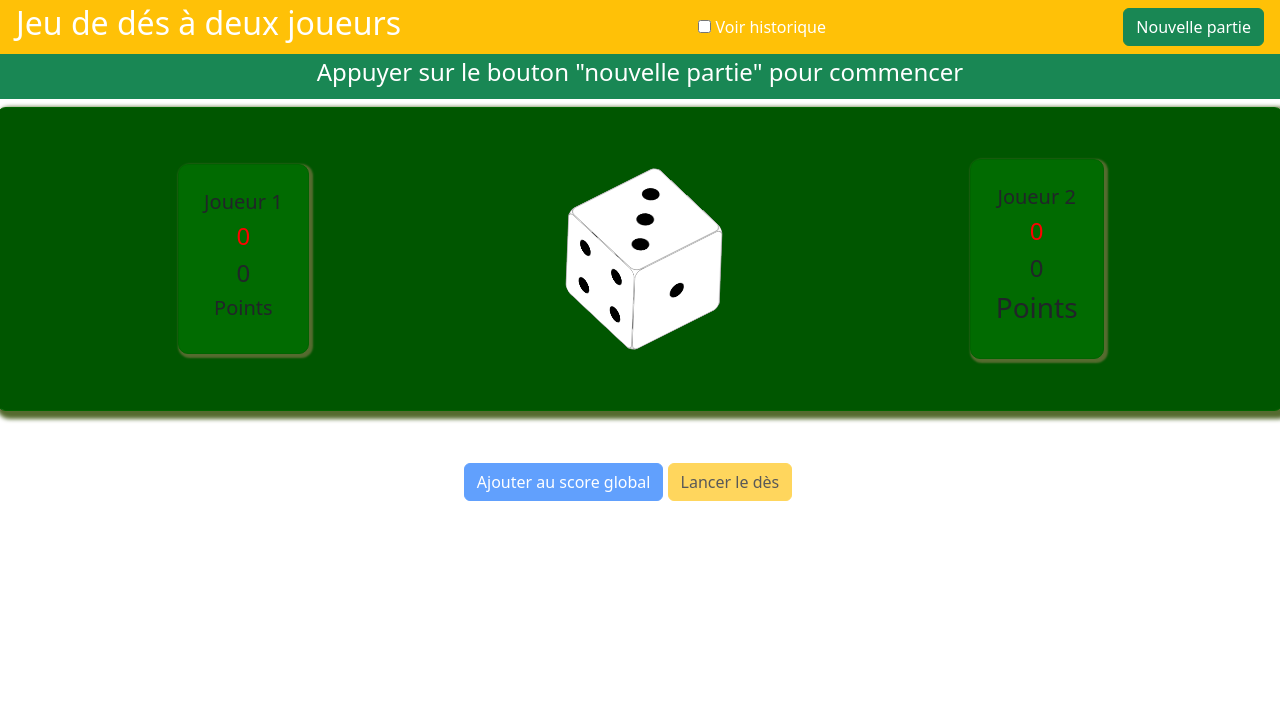
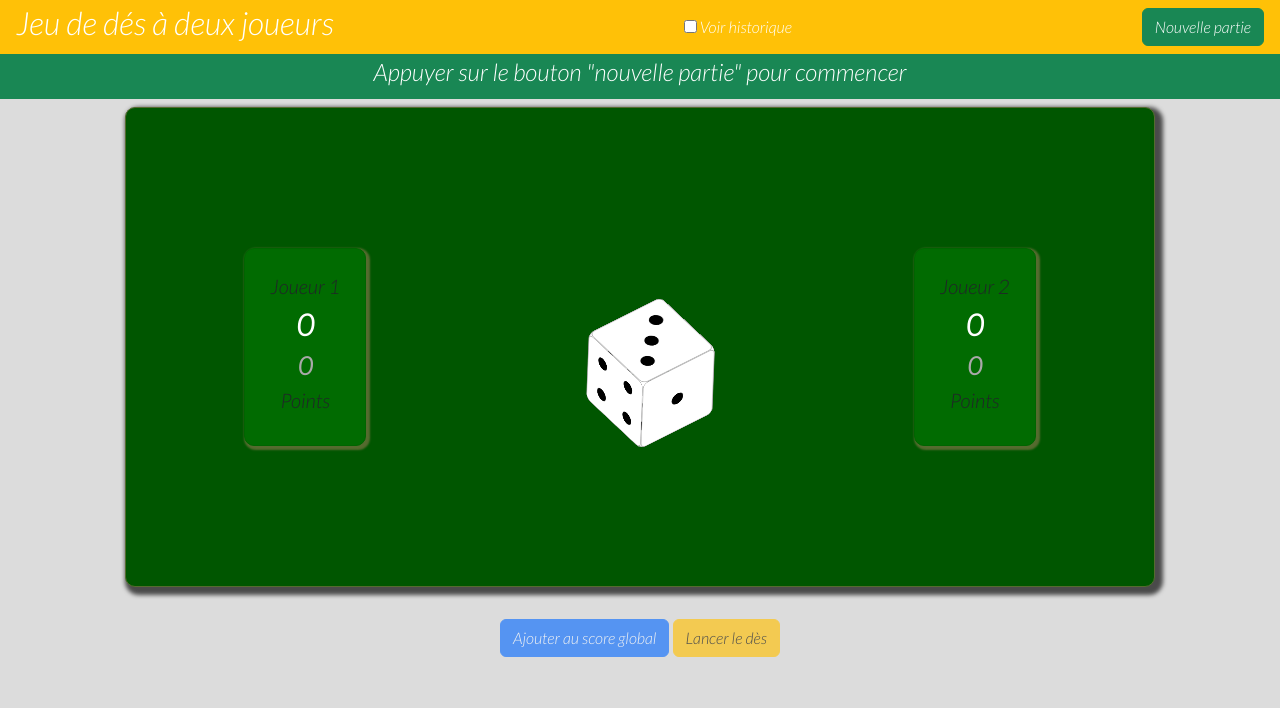
Before and after one commit to Clickandgo-informatique/Evaluation2, a PHP site: page / in a window 1280 px wide. Shown: the top 708 px of the page. Run offline with PHP 8.4, Linux system fonts and the light colour scheme.

Commit message:
Correction bugs affichage

```diff
--- /dev/null
+++ b/css/animation-cube-3d.css
@@ -0,0 +1,21 @@
+@keyframes animate {
+    25% {
+      transform: rotateX(45deg) rotateY(65deg) rotateZ(35deg);
+      top: 0%;
+    }
+
+    50% {
+      transform: rotateX(145deg) rotateY(165deg) rotateZ(135deg);
+      top: 10%;
+    }
+
+    75% {
+      transform: rotateX(276deg) rotateY(256deg) rotateZ(246deg);
+      top: 20%;
+    }
+
+    100% {
+      transform: rotateX(376deg) rotateY(356deg) rotateZ(346deg);
+      top: 30%;
+    }
+  }
--- /dev/null
+++ b/css/media-queries.css
@@ -0,0 +1,23 @@
+@media screen and (min-width:400px) {
+    .container-cube-3d {
+        transform: scale(25%);
+    }
+}
+
+@media screen and (min-width:768px) {
+    .container-cube-3d {
+        transform: scale(40%);
+    }
+}
+
+@media screen and (min-width:1024px) {
+    .container-cube-3d {
+        transform: scale(45%);
+    }
+}
+
+@media screen and (min-width:1980px) {
+    .container-cube-3d {
+        transform: scale(60%);
+    }
+}
--- a/css/cube-des.css
+++ b/css/styles-cube-3d.css
@@ -1,4 +1,6 @@
-container-des {
+@import "/css/animation-cube-3d.css";
+
+.container-cube-3d {
     perspective: 1000px;
     perspective-origin: 50% 50%;
     height:100vh;
@@ -129,25 +131,3 @@ container-des {
     bottom: 45px;
     right: 26px;
 }
-
-@keyframes animate {
-    25% {
-      transform: rotateX(45deg) rotateY(65deg) rotateZ(35deg);
-      top: 0%;
-    }
-
-    50% {
-      transform: rotateX(145deg) rotateY(165deg) rotateZ(135deg);
-      top: 10%;
-    }
-
-    75% {
-      transform: rotateX(276deg) rotateY(256deg) rotateZ(246deg);
-      top: 20%;
-    }
-
-    100% {
-      transform: rotateX(376deg) rotateY(356deg) rotateZ(346deg);
-      top: 30%;
-    }
-  }
--- a/css/styles.css
+++ b/css/styles.css
@@ -1,9 +1,11 @@
+@import "/css/styles-cube-3d.css";
+@import "/css/media-queries.css";
+
 body{
-    background-color: black;
+    background-color: rgb(220, 220, 220);
     font-family: 'lato',sans-serif;
 }
 .historique{
-    display:block;
     overflow-y:scroll;
     padding: 10px;
     max-height:100px;
@@ -14,7 +16,7 @@ body{
     color: cornflowerblue;
     margin: 1px;
     padding: 1px;
-    /* text-align: left; */
+    text-align: left;
 }
 
 .pointsJ1,
@@ -31,21 +33,24 @@ body{
 .tapis-jeu{
     background-color: rgb(0, 86, 0);
     border-radius: 10px;
-    width:200px;
-    box-shadow: 4px 4px 4px 4px darkolivegreen;
-    border: 1px solid darkgreen;
-    transition: 2s ease-in-out;
-    /* height: 600px; */
+    box-shadow: 4px 4px 4px 4px rgb(74, 74, 74);
+    border: 1px solid darkolivegreen;
+    transition: 1s linear ease-in-out;
+    height: 60vh;
 }
 .selection {
     border: 5px solid gray;
     color: red;
 }
 
-#score-total-joueur1,
-#score-total-joueur2 {
-    font-size: 16px;
-    color: red;
+.score-total{
+    font-size: 30px;
+    color: white;
+    font-weight: bold;
+}
+.score-courant{
+    font-size: 25px;
+    color: darkgray;
     font-weight: bold;
 }
 
@@ -55,21 +60,3 @@ body{
     font-size: 15px;
     overflow-x: scroll;
 }
-
-@media screen and (max-width:768px) {
-    .container-des {
-        transform: scale(40%);
-    }
-}
-
-@media screen and (max-width:1980px) {
-    .container-des {
-        transform: scale(55%);
-    }
-}
-
-@media screen and (max-width:1024px) {
-    .container-des {
-        transform: scale(45%);
-    }
-}
--- a/index.html
+++ b/index.html
@@ -5,14 +5,16 @@
     <meta charset="UTF-8">
     <meta http-equiv="X-UA-Compatible" content="IE=edge">
     <meta name="viewport" content="width=device-width, initial-scale=1.0">
-    <link rel="stylesheet" href="css/styles.css">
-    <link rel="stylesheet" href="css/cube-des.css">
+
+
     <link rel="stylesheet" href="https://cdn.jsdelivr.net/npm/bootstrap@5.2.3/dist/css/bootstrap.min.css"
         integrity="sha384-rbsA2VBKQhggwzxH7pPCaAqO46MgnOM80zW1RWuH61DGLwZJEdK2Kadq2F9CUG65" crossorigin="anonymous">
     <link rel="stylesheet" href="https://cdnjs.cloudflare.com/ajax/libs/font-awesome/6.2.1/css/all.min.css">
     <link rel="preconnect" href="https://fonts.googleapis.com">
     <link rel="preconnect" href="https://fonts.gstatic.com" crossorigin>
     <link href="https://fonts.googleapis.com/css2?family=Lato:ital,wght@1,300&display=swap" rel="stylesheet">
+    <!-- Feuille de style personnalisée -->
+    <link rel="stylesheet" href="css/styles.css">
 
     <title>Evaluation 2 - Jeu de dès</title>
 </head>
@@ -23,9 +25,8 @@
         <nav class="navbar navbar-expand-lg navbar-dark bg-warning py-1 text-white">
             <div class="container-fluid mx-3">
                 <h2>Jeu de dés à deux joueurs</h2>
-                <div><input type="checkbox" name="checkHistorique" id="checkHistorique">
+                <div><input type="checkbox" name="checkHistorique" class="checkHistorique">
                     <label for="checkHistorique">Voir historique</label></div>
-
                 <button class="btn btn-success" id="btn-new-game">Nouvelle partie</button>
             </div>
         </nav>
@@ -38,36 +39,32 @@
     </div>
 
     <!-- Tapis de jeu -->
+    <div class="container">
+    <div class="row p-2 text-center">
+            <div class="col-md-11 mx-auto tapis-jeu d-flex justify-content-center align-items-center">
 
-    <div class="row p-2 text-center">
                 <!-- Joueur 1 -->
-        <div class="tapis-jeu p-5 d-flex justify-content-center align-items-center">
-        <div class="col-md-4 p-2 d-flex justify-content-center" id="joueur1">
+                <div class="col-md-4 p-2 d-flex justify-content-center my-auto" id="joueur1">
                     <div class="pointsJ1">
                         <h5>Joueur 1</h5>
-                    <div id="score-total-joueur1">
-                        <h4>0</h4>
-                    </div>
-                    <div id="score-courant-joueur1">
-                        <h4>0</h4>
-                    </div>
+                        <h4 class="score-total score-total-joueur1">0</h4>
+                        <h4 class="score-courant score-courant-joueur1">0</h4>
                         <h5>Points</h5>
                     </div>
                 </div>
 
                 <!-- Cube-3d représentant le dé -->
+                <div class="col-md-4 my-auto container-cube-3d">
+                    <div class="container">
 
-            <div class="col-md-4">
-                <div class="container container-des">
                         <div class="cube" id="cube">
-
                             <div class="front">
                                 <span class="fas fa-circle"></span>
                             </div>
 
                             <div class="back">
                                 <pre
-                                class="firstPre"><span class="fas fa-circle"></span>    <span class="fas fa-circle"></span>    <span class="fas fa-circle"></span></pre>
+                                    class="firstPre"><span class="fas fa-circle"></span>    <span class="fas fa-circle"></span>     <span class="fas fa-circle"></span></pre>
                                 <br>
                                 <pre
                                     class="secondPre"><span class="fas fa-circle"></span>    <span class="fas fa-circle"></span>    <span class="fas fa-circle"></span></pre>
@@ -102,37 +99,35 @@
                     </div>
                 </div>
 
-            <!-- Joueur 2 -->
-            <div class="col-md-4 d-flex justify-content-center" id="joueur2">
+                <div class="col-md-4 p-2 d-flex justify-content-center my-auto" id="joueur2">
                     <div class="pointsJ2">
                         <h5>Joueur 2</h5>
-                    <div id="score-total-joueur2">
-                        <h4>0</h4>
-                    </div>
-                    <div id="score-courant-joueur2">
-                        <h4>0</h4>
-                    </div>
-                    <h3>Points</h3>
+                        <h4 class="score-total score-total-joueur2">0</h4>
+                        <h4 class="score-courant score-courant-joueur2">0</h4>
+                        <h5>Points</h5>
                     </div>
                 </div>
             </div>
-        <!-- Barre historique partie -->
-        <div class="row p-1 text-center">
-            <div class="col-md-12">
-                <div class="historique" id="historique"></div>
         </div>
-        </div>
-
+    </div><!-- Fin tapis de jeu -->
     <!-- Container boutons -->
     <div class="row p-4 text-center">
-            <div class="container ">
-                <div class="col">
+        <div class="container">
+            <div class="col-md-11 mx-auto">
                 <button class="btn btn-primary" id="btn-hold">Ajouter au score global</button>
                 <button class="btn btn-warning" id="btn-roll">Lancer le dès</button>
             </div>
         </div>
     </div>
 
+    <!-- Barre historique partie -->
+    <div class="row p-1 text-center">
+        <div class="container">
+            <div class="col-md-4 mx-auto">
+                <div class="historique"></div>
+            </div>
+        </div>
+    </div>
 </body>
 <script type="module" src="js/main.js"></script>
 
--- a/js/main.js
+++ b/js/main.js
@@ -7,12 +7,12 @@ const btnHold = document.getElementById('btn-hold')
 const btnNewGame = document.getElementById('btn-new-game')
 const joueur1 = document.getElementById('joueur1')
 const joueur2 = document.getElementById('joueur2')
-const divScoreCourantJ1 = document.querySelector('#score-courant-joueur1 h4')
-const divScoreTotalJ1 = document.querySelector('#score-total-joueur1 h4')
-const divScoreCourantJ2 = document.querySelector('#score-courant-joueur2 h4')
-const divScoreTotalJ2 = document.querySelector('#score-total-joueur2 h4')
-const divHistorique = document.querySelector('#historique')
-const checkHistorique = document.querySelector('#checkHistorique')
+const divScoreCourantJ1 = document.querySelector('.score-courant-joueur1')
+const divScoreTotalJ1 = document.querySelector('.score-total-joueur1')
+const divScoreCourantJ2 = document.querySelector('.score-courant-joueur2')
+const divScoreTotalJ2 = document.querySelector('.score-total-joueur2')
+const divHistorique = document.querySelector('.historique')
+const checkHistorique = document.querySelector('.checkHistorique')
 
 //Au démarrage de la page
 window.onload = () => {
```
Lines whose indentation alone changed are shown as unchanged.
